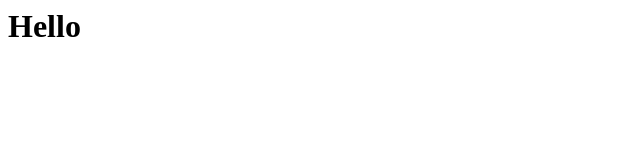
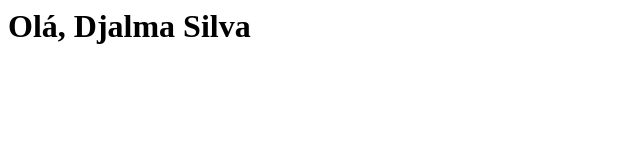
Before and after one commit to skills/code-with-codespaces, a plain HTML site: page index.html in a window 1280 px wide. Shown: the whole page, without its empty margins (0-640 px from the left). Drawn offline with Linux system fonts and the light colour scheme.

Commit message:
mofified to hello djalma silva

```diff
--- a/index.html
+++ b/index.html
@@ -1,3 +1,3 @@
 <html>
-  <h1>Hello</h1>
+  <h1>Olá, Djalma Silva</h1>
 </html>
```
